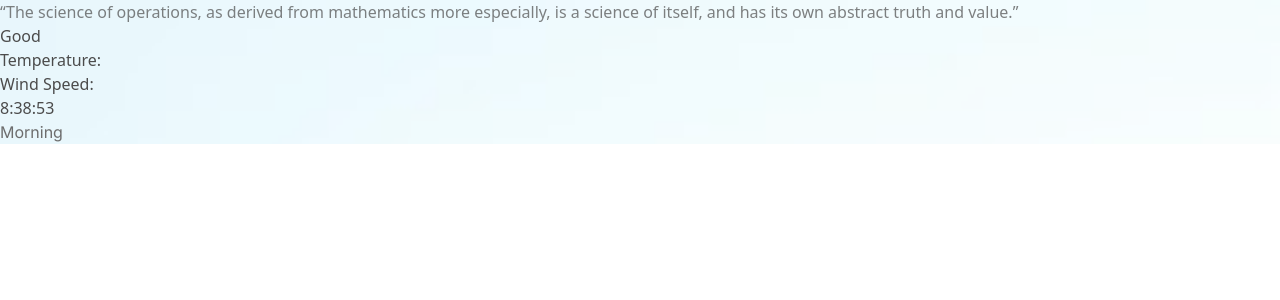
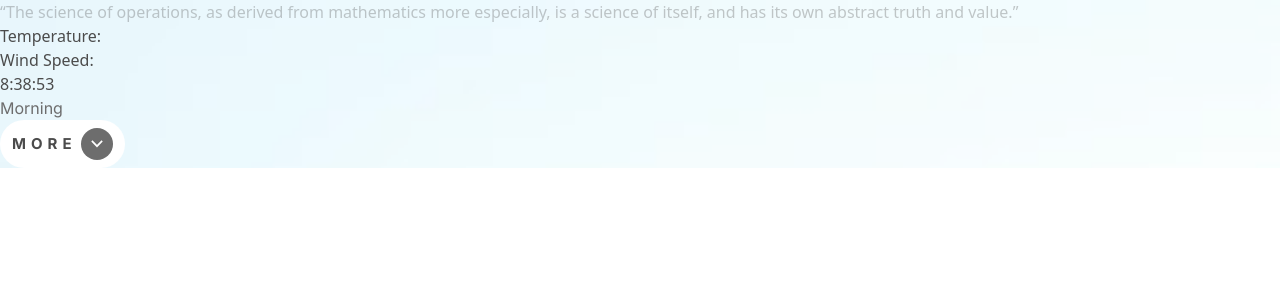
Before and after one commit to alexJSanchez/skaterapp, a React (Vite) app: page / in a window 1280 px wide. Shown: the top 300 px of the page. Built offline with nearby package versions, Linux system fonts and the light colour scheme; no server answers.

Commit message:
create button

```diff
--- a/src/App.jsx
+++ b/src/App.jsx
@@ -1,4 +1,5 @@
 import { useState, useEffect } from "react";
+import arrowDown from "./assets/desktop/icon-arrow-down.svg";
 
 function App() {
 	const [weather, setWeather] = useState({});
@@ -60,14 +61,13 @@ function App() {
 	return (
 		<>
 			<div className="bg-[url('./assets/mobile/bg-image-daytime.jpg')] bg-cover opacity-70 ">
-				<p className="opacity-70">
+				<p className="opacity-30">
 					“The science of operations, as derived from mathematics more
 					especially, is a science of itself, and has its own abstract truth and
 					value.”
 				</p>
 				<img></img>
-				<h2>Good</h2>
-				<p>{city}</p>
+				<p className="H-one">{city}</p>
 				<p>{state}</p>
 				<p>Temperature:{weather.temperature}</p>
 				<p>Wind Speed:{weather.wind}</p>
@@ -76,6 +76,16 @@ function App() {
 					{date.seconds < 10 ? `0${date.seconds}` : date.seconds}
 				</p>
 				<p className="text-grayish inter-text">{date.timeOfDay}</p>
+
+				<button
+					style={{ fontSize: "15px", letterSpacing: "5px" }}
+					className="button H-three"
+				>
+					More
+					<div className="flex justify-center items-center h-8 w-8 bg-grayish rounded-full">
+						<img className="h-2 w-3" src={arrowDown} alt="Arrow Down" />
+					</div>
+				</button>
 			</div>
 		</>
 	);
--- a/src/index.css
+++ b/src/index.css
@@ -8,3 +8,60 @@
 	font-weight: 400;
 	font-style: normal;
 }
+
+.H-one {
+	font-family: "Inter", sans-serif;
+	font-size: 200px;
+	line-height: 200px;
+	letter-spacing: -5;
+}
+.H-two {
+	font-family: "Inter", sans-serif;
+	font-size: 56px;
+	font-weight: bold;
+	line-height: 68px;
+}
+.H-three {
+	font-family: "Inter", sans-serif;
+	font-size: 24px;
+	font-weight: bold;
+	line-height: 28px;
+	letter-spacing: -4, 8;
+	text-transform: uppercase;
+}
+.H-four {
+	font-family: "Inter", sans-serif;
+	font-size: 20px;
+	line-height: 28px;
+	letter-spacing: 4;
+}
+.H-five {
+	font-family: "Inter", sans-serif;
+	font-size: 18px;
+	line-height: 28px;
+}
+.H-six {
+	font-family: "Inter", sans-serif;
+	font-size: 15px;
+	line-height: 28px;
+	letter-spacing: 3;
+}
+.body {
+	font-family: "Inter", sans-serif;
+	font-size: 18px;
+	line-height: 28px;
+}
+
+.button {
+	font-family: "Inter", sans-serif;
+	background-color: #fff;
+	border: none;
+	color: black;
+	padding: 8px 12px;
+	text-align: center;
+	text-decoration: none;
+	display: flex;
+	align-items: center;
+	gap: 4px;
+	border-radius: 32px;
+}
```
